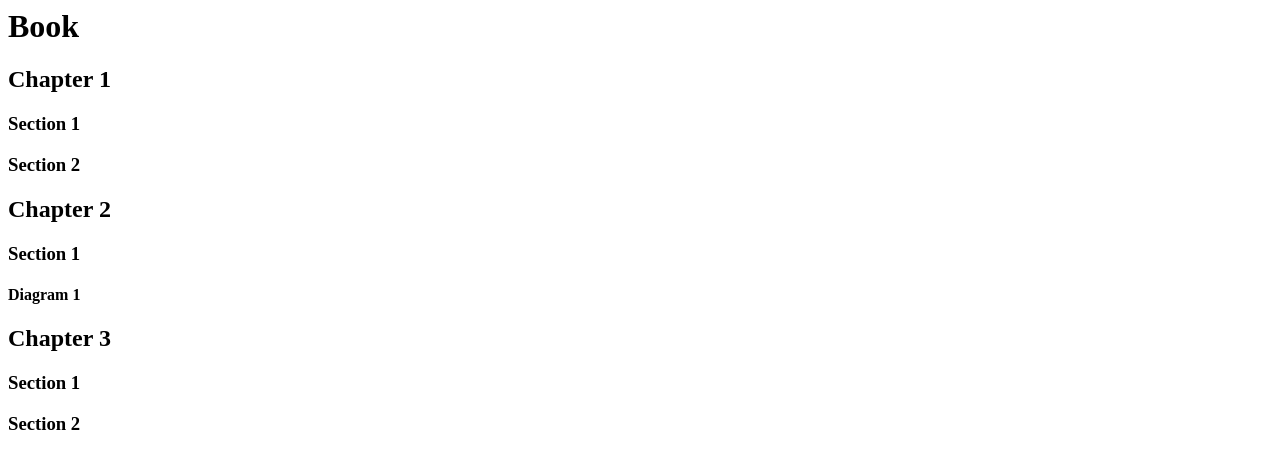
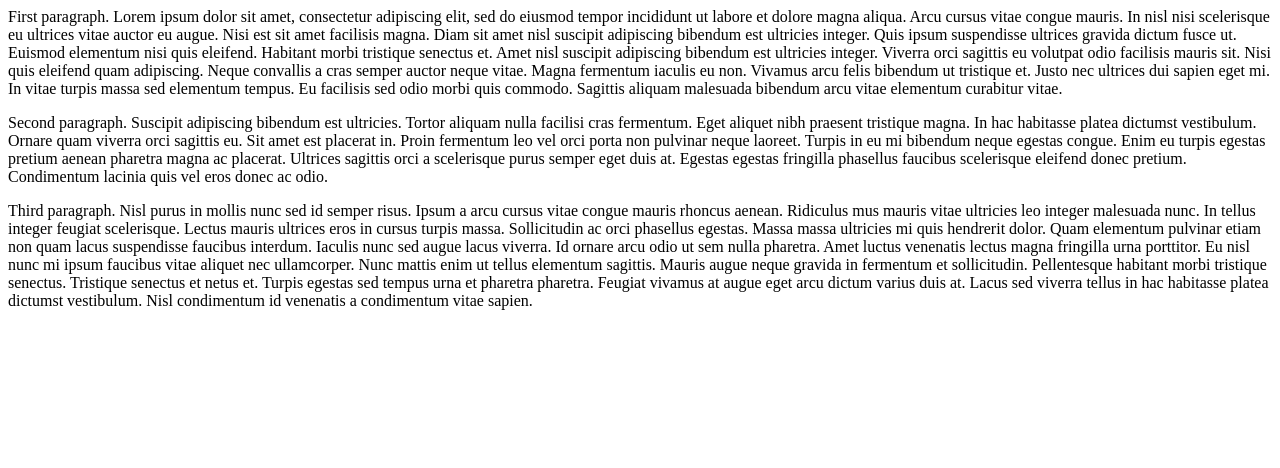
Before and after one commit to wisher-18/FrontEndDevelopment, a plain HTML site: page index.html in a window 1280 px wide. Drawn offline with Linux system fonts and the light colour scheme.

Commit message:
Paragraph Element

```diff
--- a/index.html
+++ b/index.html
@@ -1,10 +1,25 @@
-<h1>Book</h1>
-<h2>Chapter 1</h2>
-    <h3>Section 1</h3>
-    <h3>Section 2</h3>
-  <h2>Chapter 2</h2>
-    <h3>Section 1</h3>
-      <h4>Diagram 1</h4>
-  <h2>Chapter 3</h2>
-    <h3>Section 1</h3>
-    <h3>Section 2</h3>
+<p>First paragraph. Lorem ipsum dolor sit amet, consectetur adipiscing elit, sed do eiusmod tempor incididunt ut labore et dolore magna
+aliqua. Arcu cursus vitae congue mauris. In nisl nisi scelerisque eu ultrices vitae auctor eu augue. Nisi est sit amet
+facilisis magna. Diam sit amet nisl suscipit adipiscing bibendum est ultricies integer. Quis ipsum suspendisse ultrices
+gravida dictum fusce ut. Euismod elementum nisi quis eleifend. Habitant morbi tristique senectus et. Amet nisl suscipit
+adipiscing bibendum est ultricies integer. Viverra orci sagittis eu volutpat odio facilisis mauris sit. Nisi quis
+eleifend quam adipiscing. Neque convallis a cras semper auctor neque vitae. Magna fermentum iaculis eu non. Vivamus arcu
+felis bibendum ut tristique et. Justo nec ultrices dui sapien eget mi. In vitae turpis massa sed elementum tempus. Eu
+facilisis sed odio morbi quis commodo. Sagittis aliquam malesuada bibendum arcu vitae elementum curabitur vitae.</p>
+
+<p>Second paragraph. Suscipit adipiscing bibendum est ultricies. Tortor aliquam nulla facilisi cras fermentum. Eget aliquet nibh praesent
+tristique magna. In hac habitasse platea dictumst vestibulum. Ornare quam viverra orci sagittis eu. Sit amet est
+placerat in. Proin fermentum leo vel orci porta non pulvinar neque laoreet. Turpis in eu mi bibendum neque egestas
+congue. Enim eu turpis egestas pretium aenean pharetra magna ac placerat. Ultrices sagittis orci a scelerisque purus
+semper eget duis at. Egestas egestas fringilla phasellus faucibus scelerisque eleifend donec pretium. Condimentum
+lacinia quis vel eros donec ac odio.</p>
+
+<p>Third paragraph. Nisl purus in mollis nunc sed id semper risus. Ipsum a arcu cursus vitae congue mauris rhoncus aenean. Ridiculus mus
+mauris vitae ultricies leo integer malesuada nunc. In tellus integer feugiat scelerisque. Lectus mauris ultrices eros in
+cursus turpis massa. Sollicitudin ac orci phasellus egestas. Massa massa ultricies mi quis hendrerit dolor. Quam
+elementum pulvinar etiam non quam lacus suspendisse faucibus interdum. Iaculis nunc sed augue lacus viverra. Id ornare
+arcu odio ut sem nulla pharetra. Amet luctus venenatis lectus magna fringilla urna porttitor. Eu nisl nunc mi ipsum
+faucibus vitae aliquet nec ullamcorper. Nunc mattis enim ut tellus elementum sagittis. Mauris augue neque gravida in
+fermentum et sollicitudin. Pellentesque habitant morbi tristique senectus. Tristique senectus et netus et. Turpis
+egestas sed tempus urna et pharetra pharetra. Feugiat vivamus at augue eget arcu dictum varius duis at. Lacus sed
+viverra tellus in hac habitasse platea dictumst vestibulum. Nisl condimentum id venenatis a condimentum vitae sapien.</p>
```
